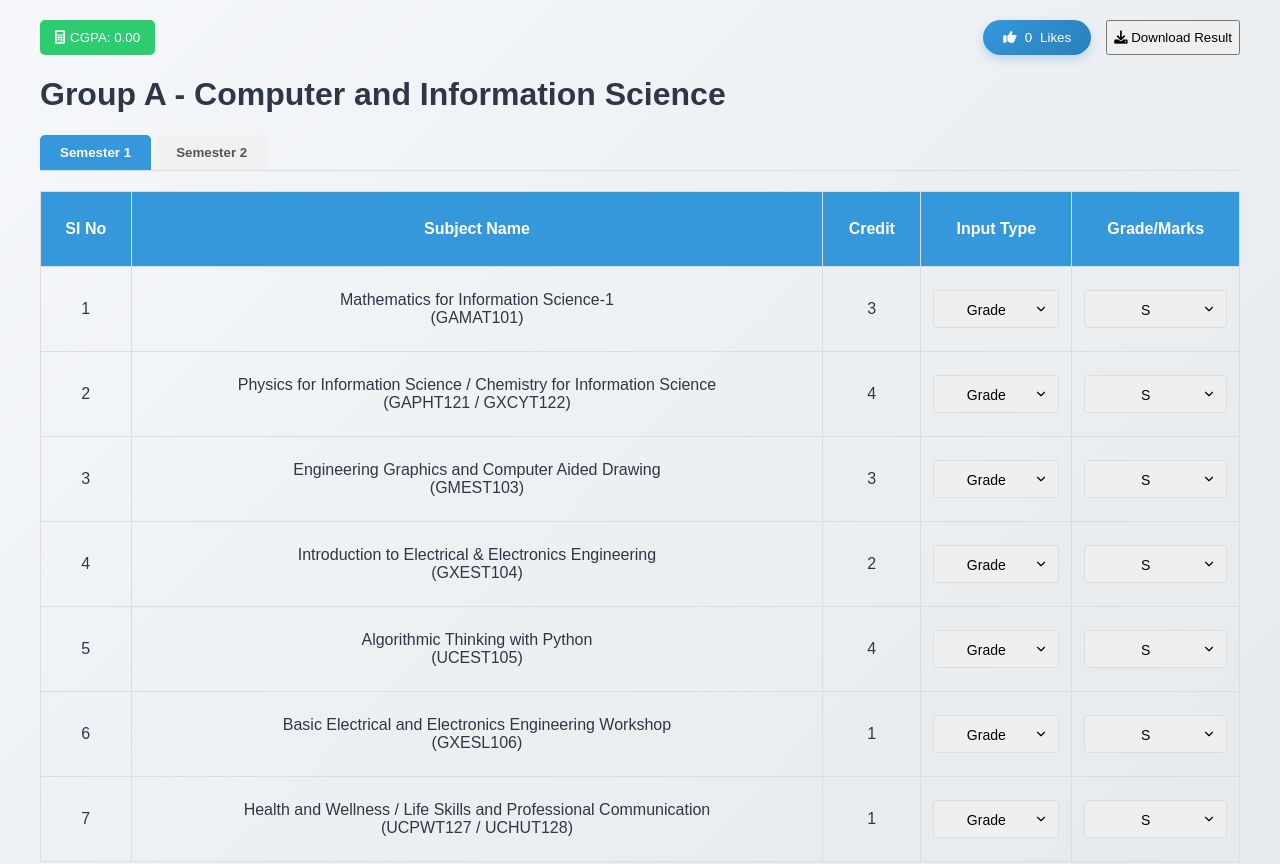
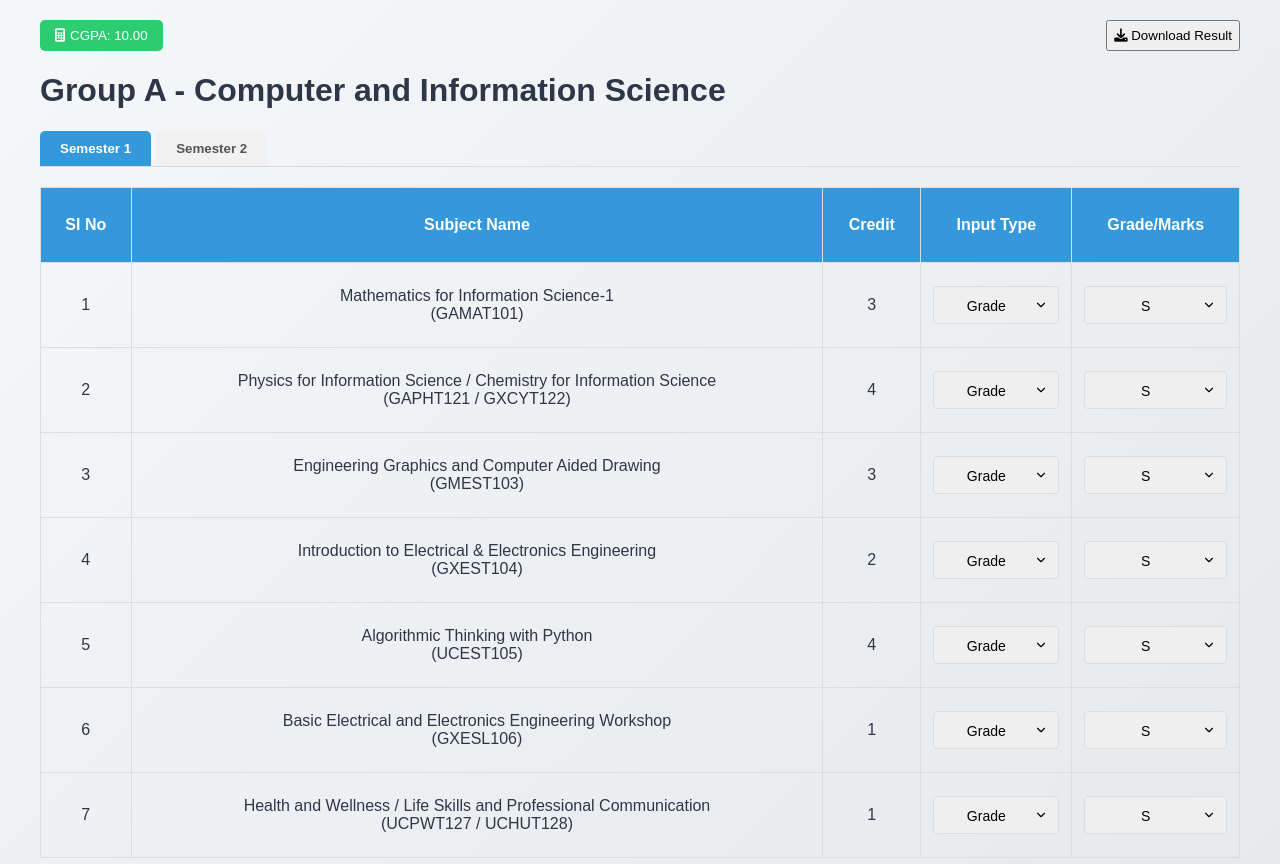
Before and after one commit to KtuGpa/KTU2024Scheme, a plain HTML site: page group-A.html in a window 1280 px wide. Shown: the top 864 px of the page. Drawn offline with Linux system fonts and the light colour scheme; a script that the page names is missing.

Commit message:
Update group-A.html

```diff
--- a/group-A.html
+++ b/group-A.html
@@ -12,9 +12,6 @@
         <div class="header-actions">
             <button id="cgpa-btn">
                 <i class="fas fa-calculator"></i> <span id="cgpa-result">CGPA: 0.00</span>
-            </button>
-            <button id="like-btn">
-                <i class="fas fa-thumbs-up"></i> <span id="like-count">0</span> Likes
             </button>
             <button id="download-btn">
                 <i class="fas fa-download"></i> Download Result
```
